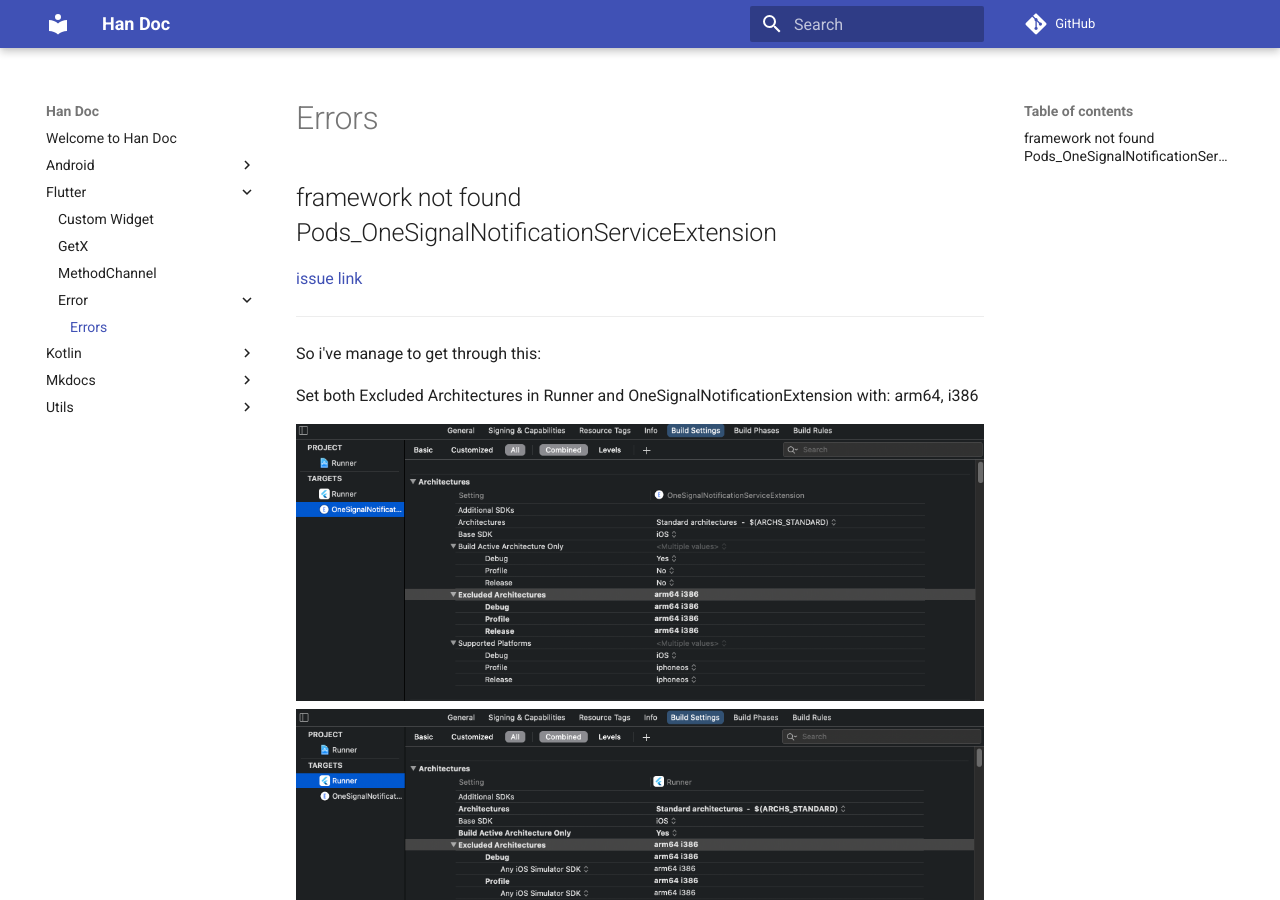
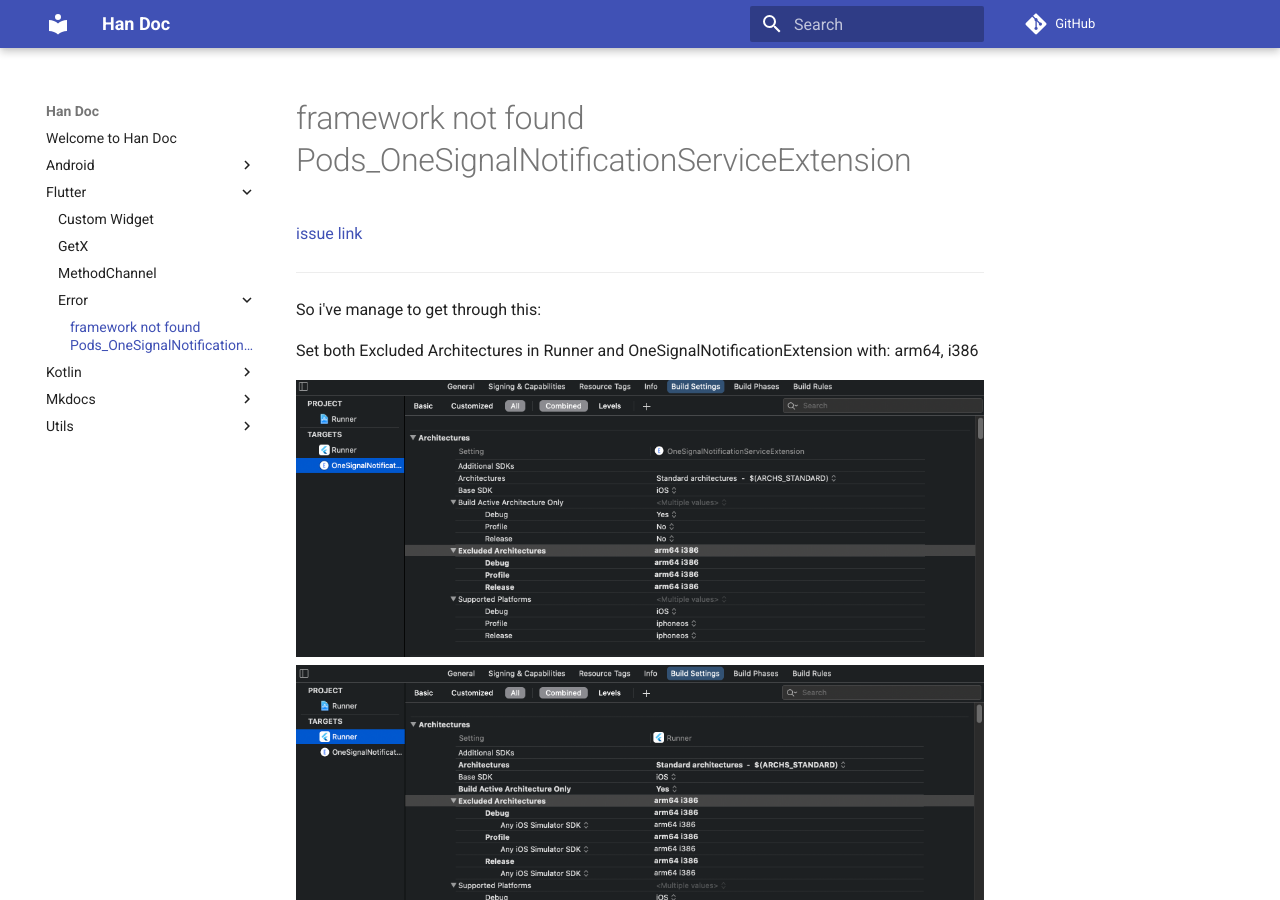
Before and after one commit to handemirer/handoc, an MkDocs documentation site: the page built from docs/Flutter/Error/framework_not_found.md, in a window 1280 px wide and 900 px high. Built offline with MkDocs 1.6.1 and Material for MkDocs 9.7.7, drawn with Linux system fonts in a browser that asks for light colours; comment, search, counter and statistics services are not loaded.

Commit message:
Update framework_not_found.md

```diff
--- a/docs/Flutter/Error/framework_not_found.md
+++ b/docs/Flutter/Error/framework_not_found.md
@@ -1,6 +1,4 @@
-# Errors
-
-## framework not found Pods_OneSignalNotificationServiceExtension
+# framework not found Pods_OneSignalNotificationServiceExtension
 
 [issue link](https://github.com/OneSignal/OneSignal-Flutter-SDK/issues/472#issuecomment-979504776)
 
```
